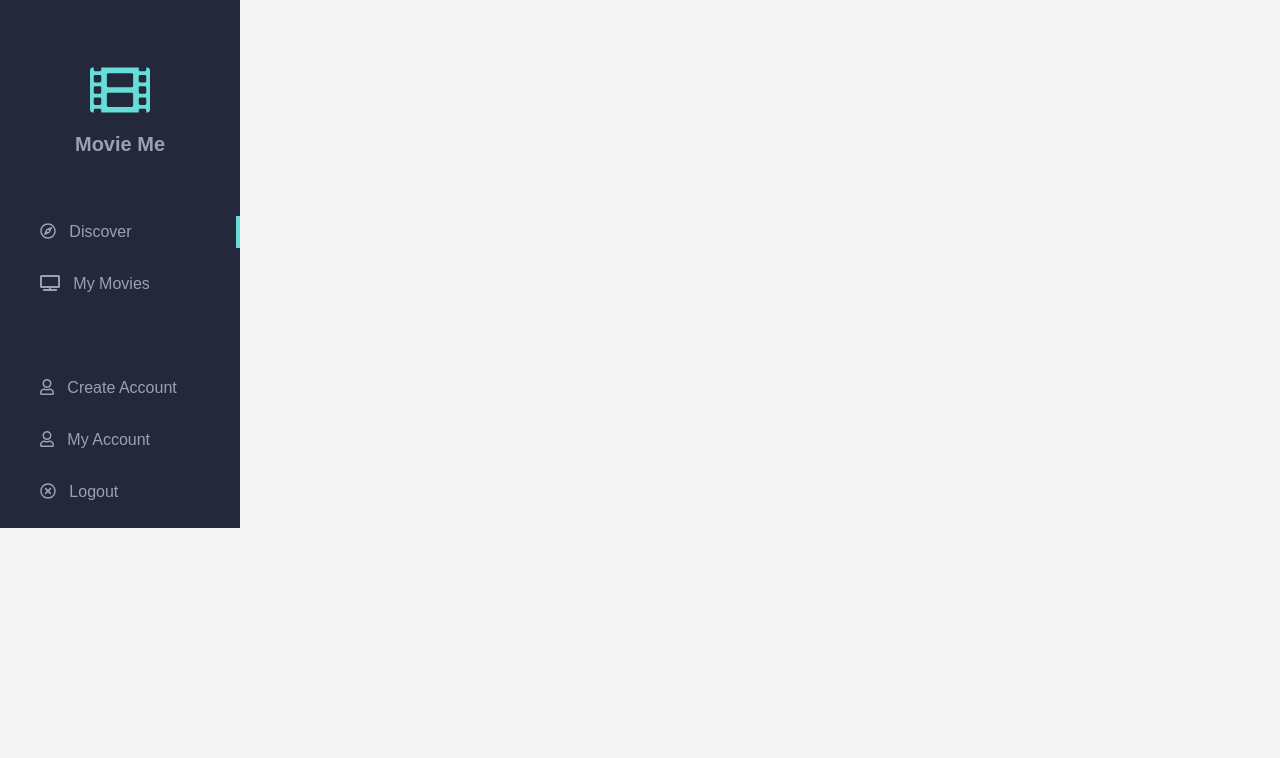
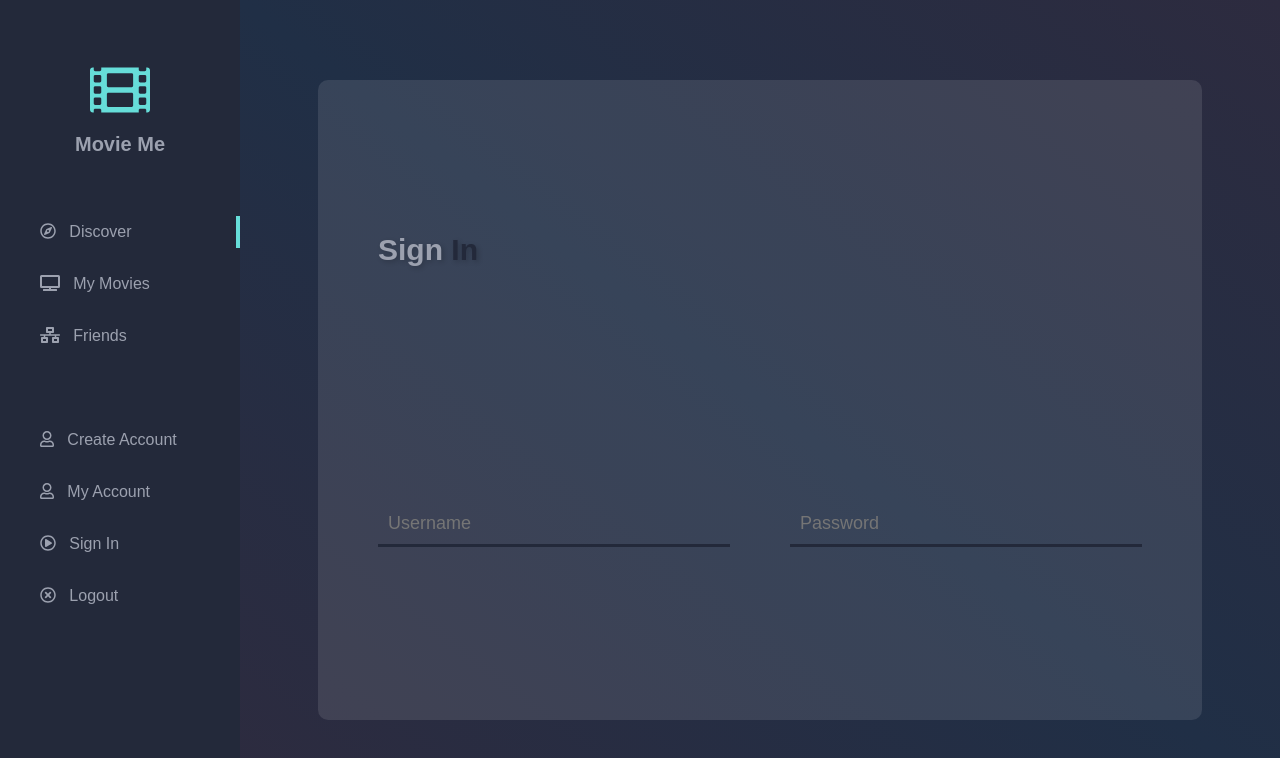
Before and after one commit to Jarriola989/movie-me-client, a React (Create React App) app: page /sign-in in a window 1280 px wide. Shown: the top 758 px of the page. Built offline with nearby package versions, Linux system fonts and the light colour scheme; no server answers.

Commit message:
Sett up starter for my account and sign-in

```diff
--- a/src/App.js
+++ b/src/App.js
@@ -3,6 +3,8 @@ import { BrowserRouter, Route } from "react-router-dom";
 import MovieSearch from "./components/MovieSearch";
 import Menu from "./components/Menu";
 import CreateAccount from "./components/CreateAccount";
+import MyAccount from "./components/MyAccount";
+import SignIn from "./components/SignIn";
 
 function App() {
   return (
@@ -11,6 +13,8 @@ function App() {
         <Route path="/" component={Menu} />
         <Route exact path="/" component={MovieSearch} />
         <Route path="/create-account" component={CreateAccount} />
+        <Route path="/my-account" component={MyAccount} />
+        <Route path="/sign-in" component={SignIn} />
       </BrowserRouter>
     </div>
   );
--- a/src/components/Menu.js
+++ b/src/components/Menu.js
@@ -1,10 +1,15 @@
 import React from "react";
 import { FontAwesomeIcon } from "@fortawesome/react-fontawesome";
-import { faFilm, faTv } from "@fortawesome/free-solid-svg-icons";
+import {
+  faFilm,
+  faTv,
+  faNetworkWired,
+} from "@fortawesome/free-solid-svg-icons";
 import {
   faCompass,
   faUser,
   faTimesCircle,
+  faPlayCircle,
 } from "@fortawesome/free-regular-svg-icons";
 import { Link } from "react-router-dom";
 const Menu = () => {
@@ -23,6 +28,9 @@ const Menu = () => {
         <li>
           <FontAwesomeIcon icon={faTv} /> &nbsp; My Movies
         </li>
+        <li>
+          <FontAwesomeIcon icon={faNetworkWired} /> &nbsp; Friends
+        </li>
         <br />
         <li>
           <Link to="/create-account" className="menu--link">
@@ -30,7 +38,14 @@ const Menu = () => {
           </Link>
         </li>
         <li>
-          <FontAwesomeIcon icon={faUser} /> &nbsp; My Account
+          <Link to="my-account" className="menu--link">
+            <FontAwesomeIcon icon={faUser} /> &nbsp; My Account
+          </Link>
+        </li>
+        <li>
+          <Link to="sign-in" className="menu--link">
+            <FontAwesomeIcon icon={faPlayCircle} /> &nbsp; Sign In
+          </Link>
         </li>
         <li>
           <FontAwesomeIcon icon={faTimesCircle} /> &nbsp; Logout
--- /dev/null
+++ b/src/components/MyAccount.js
@@ -0,0 +1,23 @@
+import React, { Component } from "react";
+import { FontAwesomeIcon } from "@fortawesome/react-fontawesome";
+import { faUserCircle } from "@fortawesome/free-regular-svg-icons";
+import "./user.css";
+
+class MyAccount extends Component {
+  state = {
+    user: "Test User",
+  };
+
+  render() {
+    return (
+      <div className="container">
+        <h1 className="user--header">
+          <FontAwesomeIcon icon={faUserCircle} /> &nbsp;
+          {this.state.user}
+        </h1>
+      </div>
+    );
+  }
+}
+
+export default MyAccount;
--- /dev/null
+++ b/src/components/SignIn.js
@@ -0,0 +1,36 @@
+import React, { useState } from "react";
+
+const SignIn = () => {
+  const [user, setUser] = useState({});
+  return (
+    <div className="container">
+      <form className="form">
+        <h1 className="form--header">
+          Sign <span>In</span>
+        </h1>
+        <label htmlFor="firstName" className="form--label">
+          Username
+        </label>
+        <input
+          type="text"
+          id="username"
+          className="form--input"
+          placeholder="Username"
+          // onChange={this.handleOnChange}
+        />
+        <label htmlFor="lastName" className="form--label">
+          Password
+        </label>
+        <input
+          type="password"
+          id="password"
+          className="form--input"
+          placeholder="Password"
+          // onChange={this.handleOnChange}
+        />
+      </form>
+    </div>
+  );
+};
+
+export default SignIn;
--- a/src/components/form.css
+++ b/src/components/form.css
@@ -52,7 +52,7 @@
 }
 
 .form--button {
-  background-color: rgba(102, 221, 217, 0.3);
+  background-color: rgba(102, 221, 217, 0.5);
   color: white;
   padding: 1rem 2rem;
   border: none;
@@ -65,7 +65,7 @@
 }
 
 .form--button:hover {
-  background-color: rgba(102, 221, 217, 0.4);
+  background-color: rgba(102, 221, 217, 0.6);
 }
 
 @media (min-width: 960px) {
--- /dev/null
+++ b/src/components/user.css
@@ -0,0 +1,5 @@
+.user--header {
+  color: rgb(156, 161, 175);
+  font-size: 3rem;
+  padding-left: 2rem;
+}
```
Also changed, not shown: src/components/MyMovies.js (added).
